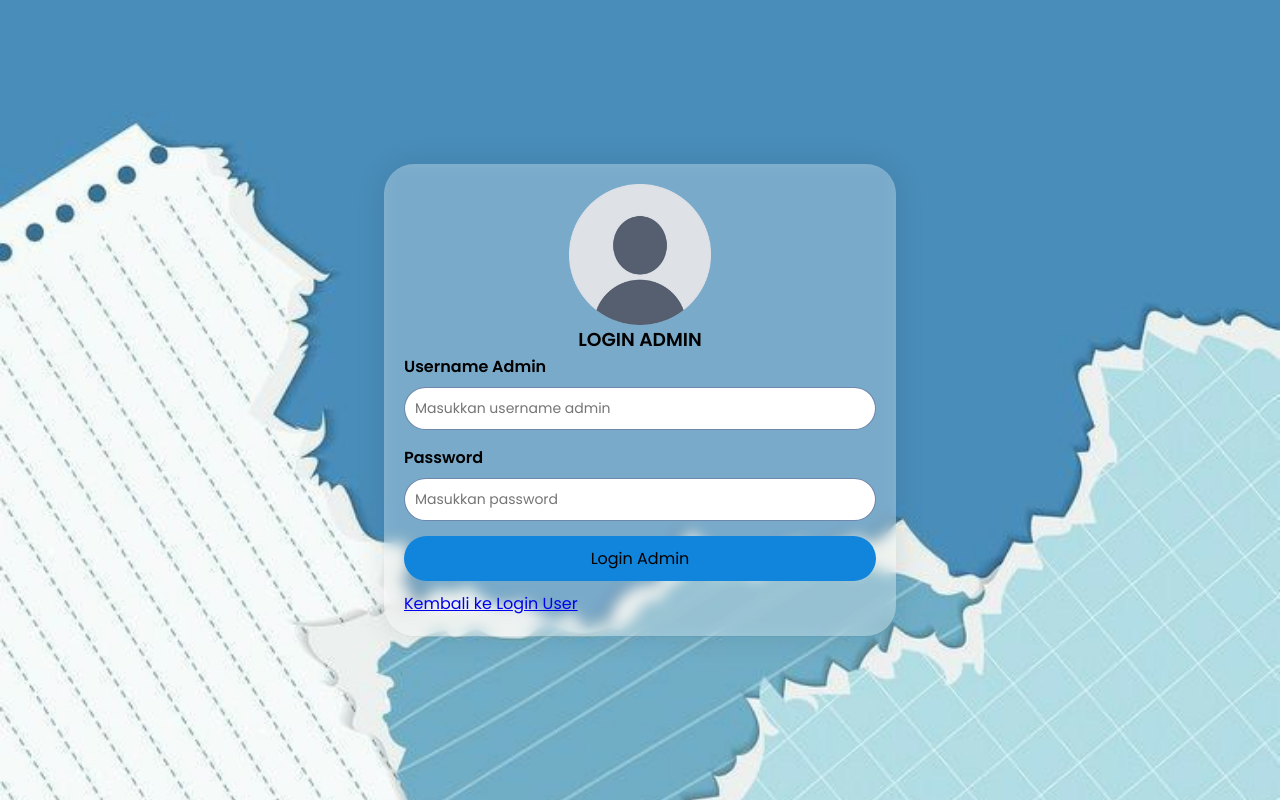
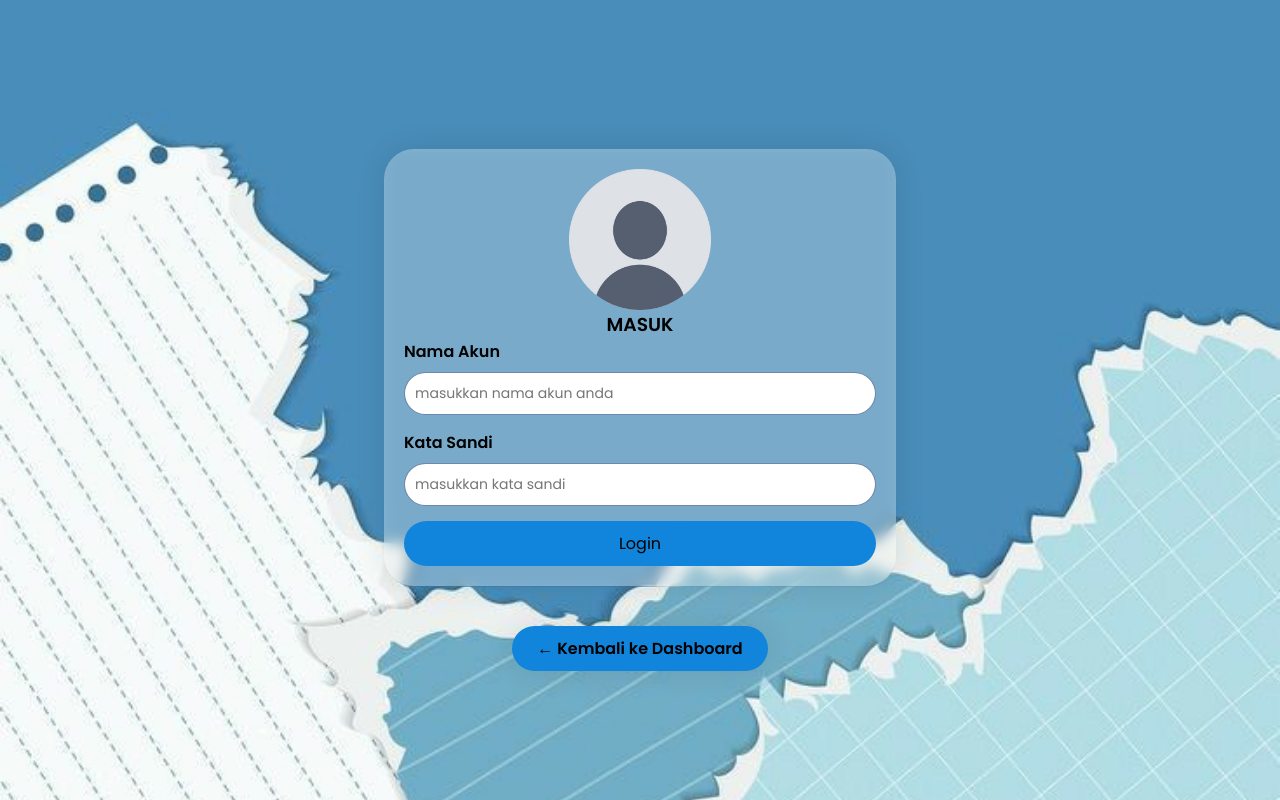
Before and after one commit to MLuthfiCA/PBL-Kalender, a PHP site: page /admin_login.php in a window 1280 px wide. Run offline with PHP 8.4, Linux system fonts and the light colour scheme.

Commit message:
ubah tampilan admin login

```diff
--- a/Front End PBL/HTML/admin_login.php
+++ b/Front End PBL/HTML/admin_login.php
@@ -2,61 +2,84 @@
     include '../PHP/database.php';
     session_start();
 
-if (isset($_SESSION['is_admin']) && $_SESSION['is_admin'] === true) {
-    header('Location: admin_homepage.php');
+    $login_message = '';
+
+    // Notifikasi register sukses
+    if (isset($_SESSION['register_success'])) {
+        $login_message = '<p style="color:green; text-align:center;">' . $_SESSION['register_success'] . '</p>';
+        unset($_SESSION['register_success']);
+    }
+
+    // Notifikasi error login
+    if (isset($_SESSION['login_error'])) {
+        $login_message = '<p style="color:red; text-align:center;">' . $_SESSION['login_error'] . '</p>';
+        unset($_SESSION['login_error']);
+    }
+
+    // Jika SUDAH LOGIN, jangan kembali ke login page
+    if (isset($_SESSION['is_login']) && $_SESSION['is_login'] === true) {
+        header('location: admin_homepage.php');
         exit();
     }
 
-if (isset($_POST["login_admin"])) {
-    $username = $_POST['username'];
-    $password = $_POST['password'];
+    // Jika tombol login ditekan
+    if(isset($_POST["login"])) {
 
-    $sql = "SELECT * FROM admin WHERE username='$username' AND password='$password'";
+        $nama = $db->real_escape_string($_POST['nama']);
+        $password = $db->real_escape_string($_POST['password']);
+
+        // Cari admin berdasarkan nama dan password
+        $sql = "SELECT admin_id, nama FROM admins WHERE nama='$nama' AND password='$password'";
         $result = $db->query($sql);
 
-    if ($result && $result->num_rows > 0) {
+        if($result->num_rows > 0) {
             $data = $result->fetch_assoc();
-        $_SESSION["admin_name"] = $data["username"];
-        $_SESSION["is_admin"] = true;
 
-        echo "<script>
-                alert('Login admin berhasil!');
-                setTimeout(() => {
-                    window.location.href='admin_homepage.php';
-                }, 200);
-              </script>";
+            // Set session login
+            $_SESSION["admin_id"] = $data["admin_id"];
+            $_SESSION["nama"] = $data["nama"];
+            $_SESSION["is_login"] = true;
+
+            header("location: admin_homepage.php");
             exit();
         } else {
-        echo "<script>
-                alert('Username atau password admin salah!');
-                window.history.back();
-              </script>";
+            $_SESSION['login_error'] = "Nama pengguna atau kata sandi salah.";
+            header("Location: admin_login.php");
             exit();
         }
     }
 ?>
-
 <!DOCTYPE html>
 <html lang="en">
+
 <head>
-  <meta charset="UTF-8" />
-  <meta name="viewport" content="width=device-width, initial-scale=1.0" />
-  <title>Login Admin</title>
-  <link rel="stylesheet" href="../CSS/login.css" />
+    <meta charset="UTF-8">
+    <meta name="viewport" content="width=device-width, initial-scale=1.0">
+    <title>Halaman Login</title>
+    <link rel="stylesheet" href="../CSS/admin.css">
 </head>
+
 <body>
+
+    <!-- ❗ FORM HARUS KEMBALI KE admin_login.php -->
     <form action="admin_login.php" method="post">
         <img src="../mentahan_profil-removebg-preview.png" alt="logo" width="100">
-    <h3 style="text-align: center; color:#000000">LOGIN ADMIN</h3>
+        <h3 style="text-align: center; color:#000000">MASUK</h3>
 
-    <label for="username" style="color:#000000">Username Admin</label>
-    <input type="text" id="username" name="username" placeholder="Masukkan username admin" required>
+        <?php echo $login_message; ?>
 
-    <label for="password" style="color:#000000">Password</label>
-    <input type="password" id="password" name="password" placeholder="Masukkan password" required>
+        <label style="color:#000000" for="nama">Nama Akun</label>
+        <input type="text" id="nama" class="input-field" name="nama" placeholder="masukkan nama akun anda" required>
 
-    <button type="submit" name="login_admin">Login Admin</button>
-    <a href="login_page.php" style="display:block; text-align:left; margin-top:10px;">Kembali ke Login User</a>
+        <label style="color:#000000" for="password">Kata Sandi</label>
+        <input type="password" id="password" class="input-field" name="password" placeholder="masukkan kata sandi" required>
+
+        <button type="submit" name="login">Login</button>
     </form>
+
+    <div class="back-dashboard">
+        <a href="index.php" class="btn-back">← Kembali ke Dashboard</a>
+    </div>
+
 </body>
 </html>
```
Lines whose indentation alone changed are shown as unchanged.
